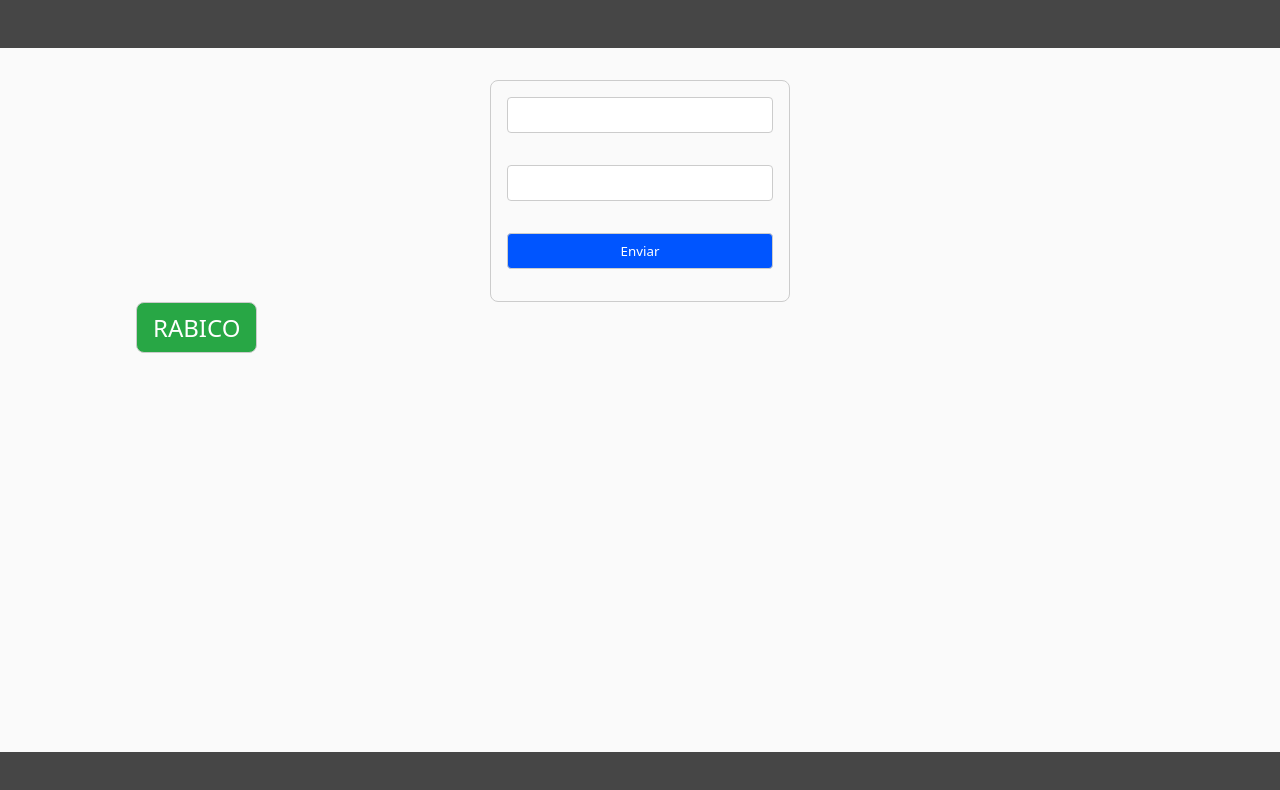
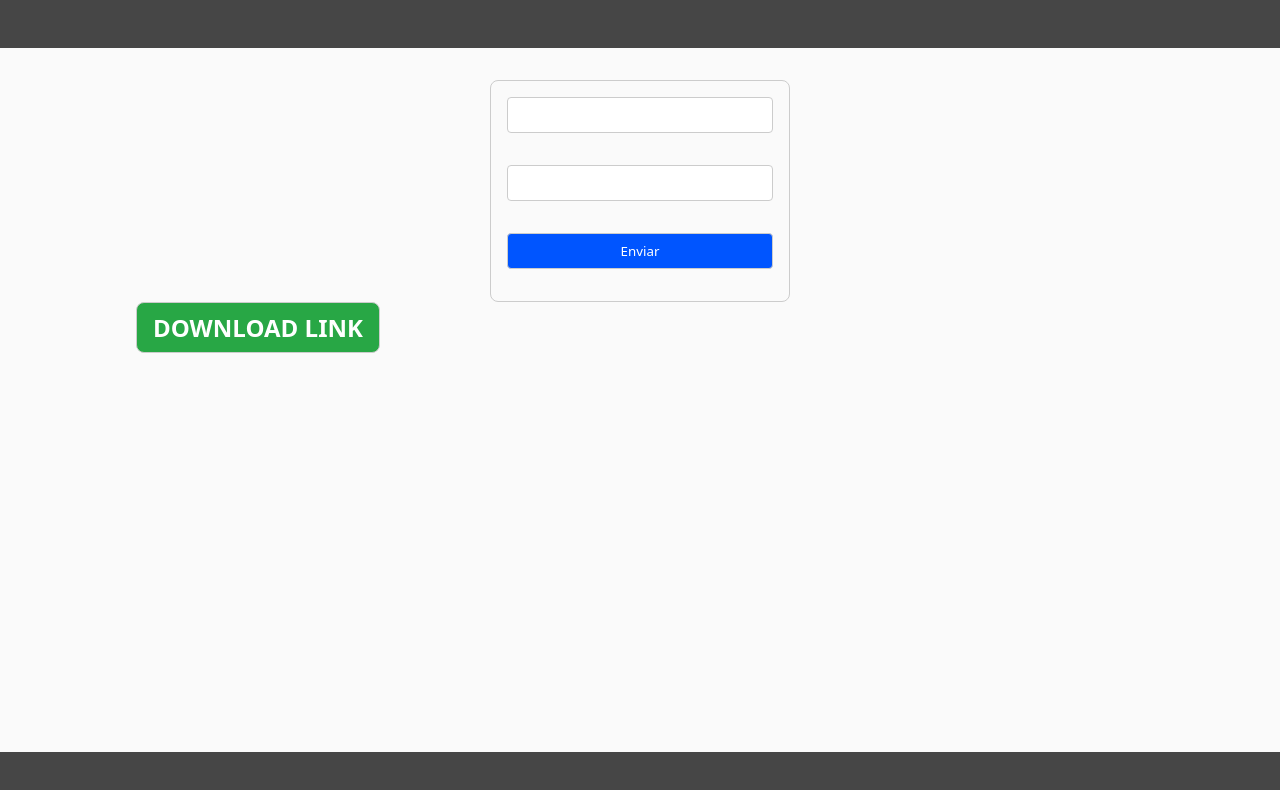
Before and after one commit to fhricardo/frcss, a plain HTML site: page index.html in a window 1280 px wide. Drawn offline with Linux system fonts and the light colour scheme; a web font is replaced by a local one.

Commit message:
Update 20250528-1456: Download Link Update #01

```diff
--- a/fr.css
+++ b/fr.css
@@ -67,10 +67,16 @@
     color: var(--text-light);
     justify-content: center;
     align-items: center;
+
+    &:hover {
+        filter: brightness(.8);
+    }
 }
 
 .btn-primary {
     background-color: var(--primary);
+
+
 }
 
 .btn-secondary {
@@ -317,7 +323,6 @@ footer {
             text-transform: uppercase;
 
             &:hover {
-                background-color: #fafafa;
                 cursor: pointer;
             }
 
--- a/index.html
+++ b/index.html
@@ -18,7 +18,7 @@
         </form>
         <ul class="downloads">
             <li>
-                <a href="" class="download-item btn-success text-light">rabico</a>
+                <a href="" class="download-item btn btn-success text-light">Download Link</a>
             </li>
         </ul>
     </main>
```
